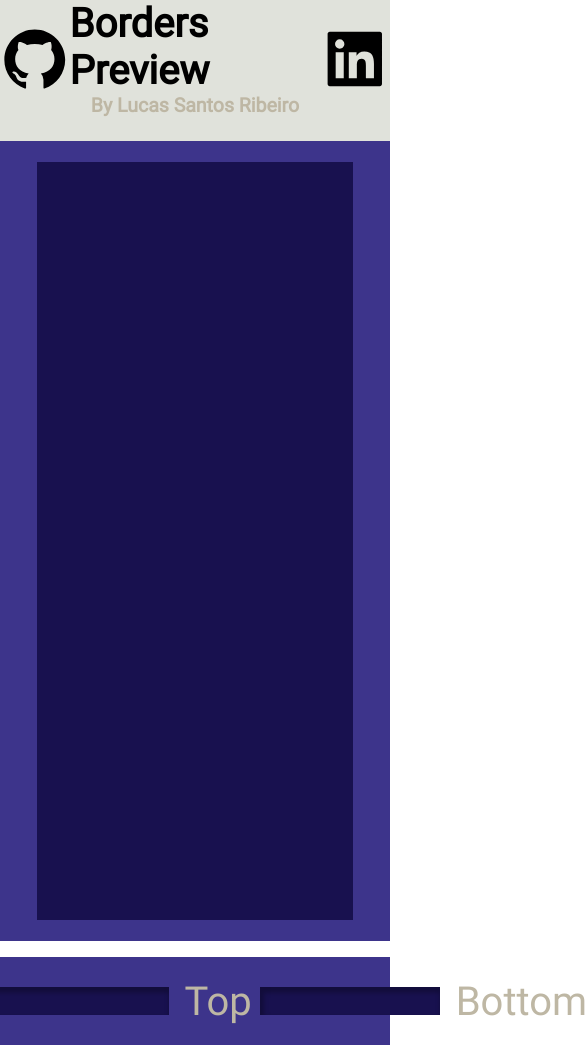
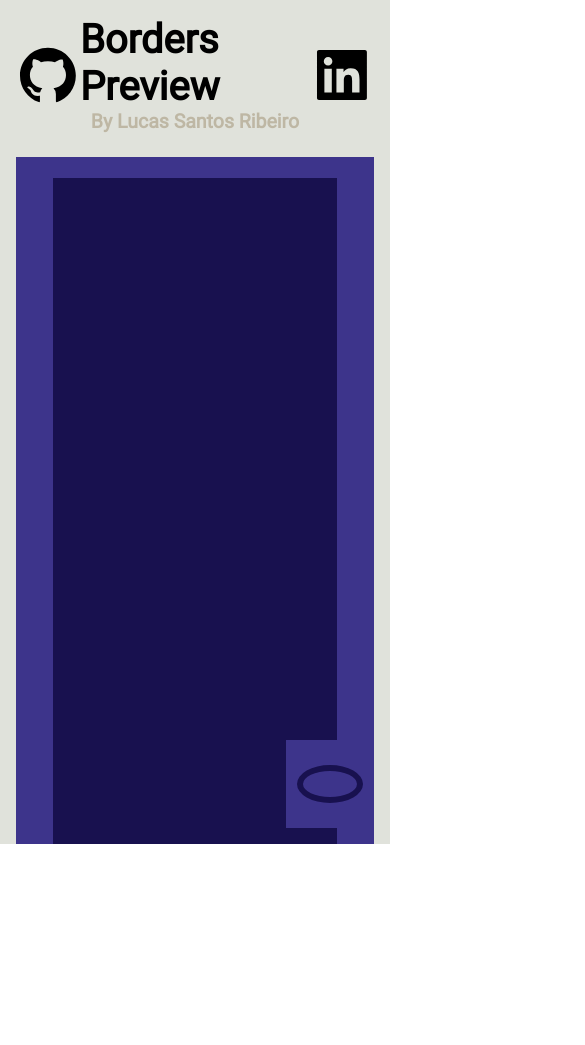
Before and after one commit to lucasnetwork/border-preview, a React (Create React App) app in the folder web/: page / in a window 390 px wide. Shown: the top 1045 px of the page, 585 px wide, since content can reach past the window. After the commit the page ends 844 px from the top, so only its background shows below. Built offline with nearby package versions, Linux system fonts and the light colour scheme.

Commit message:
web: responsive components

```diff
--- a/web/src/App.js
+++ b/web/src/App.js
@@ -1,16 +1,23 @@
+// import { useState } from 'react';
+
 import BorderPreview from './components/BorderPreview';
+import ChangeBorderTypeButton from './components/ChangeBorderTypeButton';
 import Header from './components/Header';
 import Options from './components/Options';
 import GlobalStyles from './styles/globalStyles';
 
 function App() {
+	// const [borderValues]
 	return (
 		<>
 			<GlobalStyles />
 			<div className="App">
 				<Header />
 				<BorderPreview />
-				<Options />
+				<div className="c">
+					<Options />
+					<ChangeBorderTypeButton className="button" />
+				</div>
 			</div>
 		</>
 	);
--- a/web/src/components/InputField/styles.js
+++ b/web/src/components/InputField/styles.js
@@ -15,11 +15,27 @@ export default styled.div`
 	}
 	input {
 		height: 28px;
+		width: 100%;
 		max-width: 180px;
+		min-width: 40px;
 		background: #18114f;
 		box-shadow: inset 2px 4px 4px 2px rgba(0, 0, 0, 0.25);
 		border: none;
 		padding-left: 16px;
 		color: #beb7a4;
 	}
+	@media (max-width: 800px) {
+		flex-direction: column;
+	}
+	@media (max-width: 580px) {
+		justify-content: flex-start;
+		width: 100%;
+		margin: 0;
+		p {
+			margin-bottom: 8px;
+		}
+		input {
+			max-width: 100%;
+		}
+	}
 `;
--- a/web/src/components/Options/styles.js
+++ b/web/src/components/Options/styles.js
@@ -5,42 +5,19 @@ export default styled.div`
 	flex-direction: column;
 	width: 100%;
 	max-width: 1196px;
-	margin: 0 122px;
-	margin-top: 64px;
-	margin-bottom: 32px;
-	@media (max-height: 900px) {
-		margin-top: 16px;
-	}
 `;
 
 export const OptionsContainer = styled.div`
 	display: flex;
-	height: 88px;
+	min-height: 88px;
 	width: 100%;
 	background-color: #3d348b;
 	justify-content: center;
 	align-items: center;
-	div {
-		display: flex;
-		justify-content: center;
-		align-items: center;
-		margin-right: 16px;
-		:last-child {
-			margin-right: 0;
-		}
-		p {
-			font-size: 2.5rem;
-			color: #beb7a4;
-			margin-right: 8px;
-		}
-		input {
-			height: 28px;
-			max-width: 180px;
-			background: #18114f;
-			box-shadow: inset 2px 4px 4px 2px rgba(0, 0, 0, 0.25);
-			border: none;
-			padding-left: 16px;
-			color: #beb7a4;
-		}
+	padding: 0 8px;
+	margin-bottom: 16px;
+	@media (max-width: 600px) {
+		padding: 20px 16px;
+		flex-direction: column;
 	}
 `;
--- a/web/src/styles/globalStyles.js
+++ b/web/src/styles/globalStyles.js
@@ -29,5 +29,32 @@ export default createGlobalStyle`
 		height:100vh;
 		background-color:#E0E2DB;
 		align-items:center;
+		overflow:auto;
+		.c{
+			display:flex;
+			margin-top:64px;
+			justify-content:center;
+			.button{
+				margin-left:16px;
+			}
+			@media(max-height:900px){
+				width:100%;
+				margin-top:16px;
+
+			}
+		}
+		@media(max-width:600px){
+			padding:16px;
+			width:100%;
+			.c{
+				width:100%;
+			.button{
+					margin:0;
+					position:fixed;
+					bottom:16px;
+					right:16px;
+				}
+			}
+		}
 	}
 `;
```
Also changed, not shown: web/.eslintrc.js.
